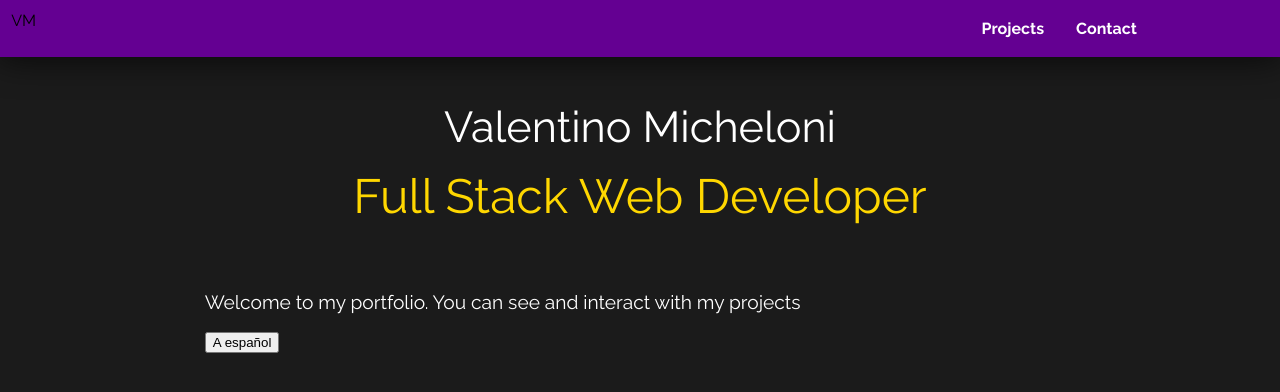
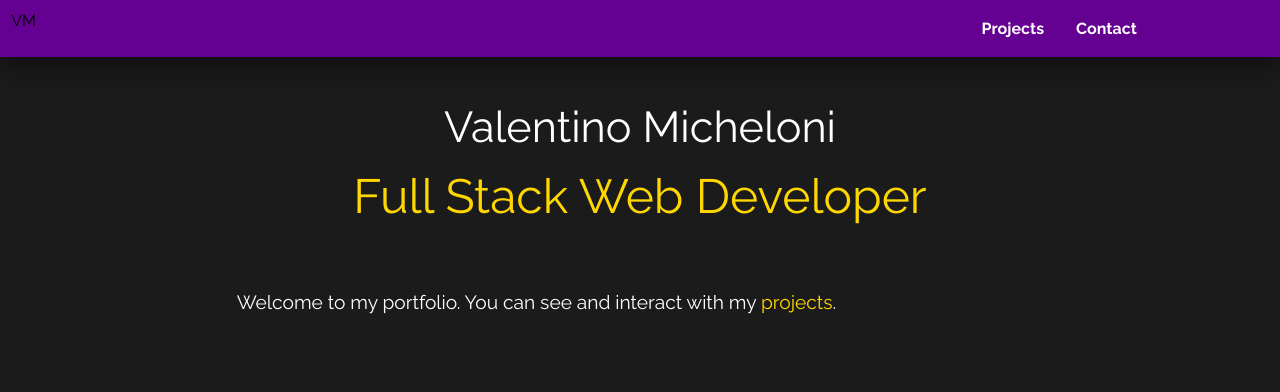
Before and after one commit to upon-X/portfolio-vm, a React (Vite) app: page / in a window 1280 px wide. Shown: the top 392 px of the page. Built offline with nearby package versions, Linux system fonts and the light colour scheme.

Commit message:
cambios menores en css y home/projects

```diff
--- a/src/App.jsx
+++ b/src/App.jsx
@@ -1,15 +1,16 @@
-import './App.css'
-import {Routes, Route} from 'react-router-dom'
-import Home from './components/Home/Home'
-import Navbar from './components/Navbar/Navbar'
-
+import './App.css';
+import { Routes, Route } from 'react-router-dom';
+import Home from './components/Home/Home';
+import Projects from './components/Projects/Projects';
+import Navbar from './components/Navbar/Navbar';
 
 function App() {
   return (
     <>
       <Navbar />
       <Routes>
-        <Route path='/' element={<Home/>}/>
+        <Route path='/' element={<Home />} />
+        <Route path='/projects' element={<Projects />} />
       </Routes>
     </>
   )
--- a/src/components/ChangeLanguage.jsx
+++ /dev/null
@@ -1,17 +0,0 @@
-import React, { useState } from 'react';
-
-export default function LanguageSwitcher({ onChangeLanguage }) {
-    const [language, setLanguage] = useState('en');
-
-    const toggleLanguage = () => {
-        const newLanguage = language === 'en' ? 'es' : 'en';
-        setLanguage(newLanguage);
-        onChangeLanguage(newLanguage);
-    };
-
-    return (
-        <div>
-            <button onClick={toggleLanguage}>{language === 'en' ? 'A español' : 'To english'}</button>
-        </div>
-    );
-}
--- a/src/components/Home/Home.jsx
+++ b/src/components/Home/Home.jsx
@@ -1,19 +1,9 @@
-import React, { useState } from 'react';
+import React from 'react';
 import styles from './Home.module.css';
-import ChangeLanguage from '../ChangeLanguage';
+import { Link } from 'react-router-dom'
 
 export default function Home() {
-    const [language, setLanguage] = useState('en');
-
-    const handleChangeLanguage = (newLanguage) => {
-        setLanguage(newLanguage);
-    };
-
-    const descriptionText = language === 'en'
-        ? `Welcome to my portfolio. You can see and interact with my projects`
-        : `Bienvenido a mi portafolio. Puedes ver e interactuar con mis proyectos`;
-
-    // I'm a Full Stack Web Developer with a passion for building beautiful, responsive, and scalable applications. I'm passionate about building beautiful, responsive, and scalable applications.
+    //
     return (
         <div className={styles.home}>
             <div className={styles.title}>
@@ -26,11 +16,10 @@ export default function Home() {
             </div>
             <div>
                 <p className={styles.description}>
-                    {descriptionText}
+                    Welcome to my portfolio. You can see and interact with my <Link to='/projects' className={styles.toprojects}>projects</Link>.
                 </p>
             </div>
             <div>
-                <ChangeLanguage onChangeLanguage={handleChangeLanguage} />
             </div>
         </div>
     )
--- a/src/components/Home/Home.module.css
+++ b/src/components/Home/Home.module.css
@@ -23,6 +23,7 @@
 .description{
     color: var(--color3);
     font-size: 1.2rem;
+    text-indent: 2rem;
 }
 
 .toprojects{
--- a/src/components/Projects/Projects.jsx
+++ b/src/components/Projects/Projects.jsx
@@ -0,0 +1,21 @@
+import styles from './Projects.module.css'
+
+export default function Projects() {
+    return (
+        <div className={styles.projects}>
+            <p>Here you can find a list of my projects i developed</p>
+            <ul>
+                <li>
+                    <h2>BlogDeCafe</h2>
+                    <p>This one, is about a coffee blog, made with HTML and CSS</p>
+                    <a href="https://blogdecafe.netlify.app/" target='_blank'>Link to project</a>
+                </li>
+                <li>
+                    <h2></h2>
+                    <p>This one, is about a coffee blog, made with HTML and CSS</p>
+                    <a href="https://blogdecafe.netlify.app/" target='_blank'>Link to project</a>
+                </li>
+            </ul>
+        </div>
+    )
+}
```
